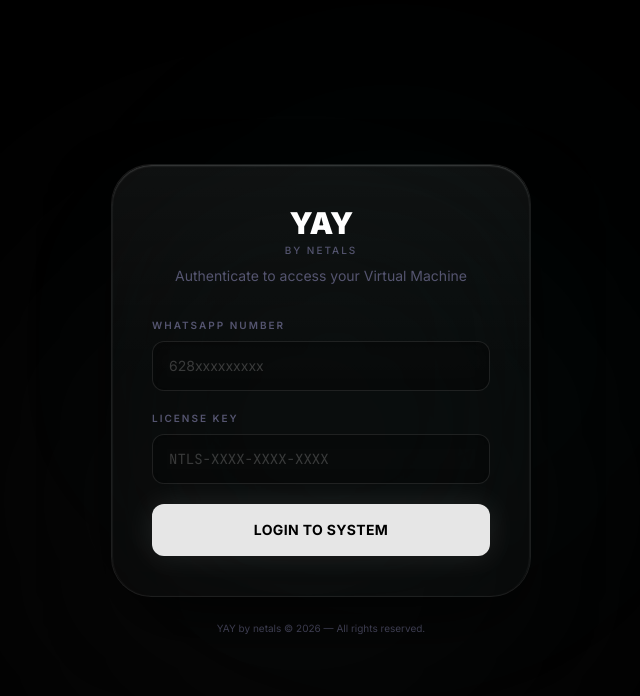
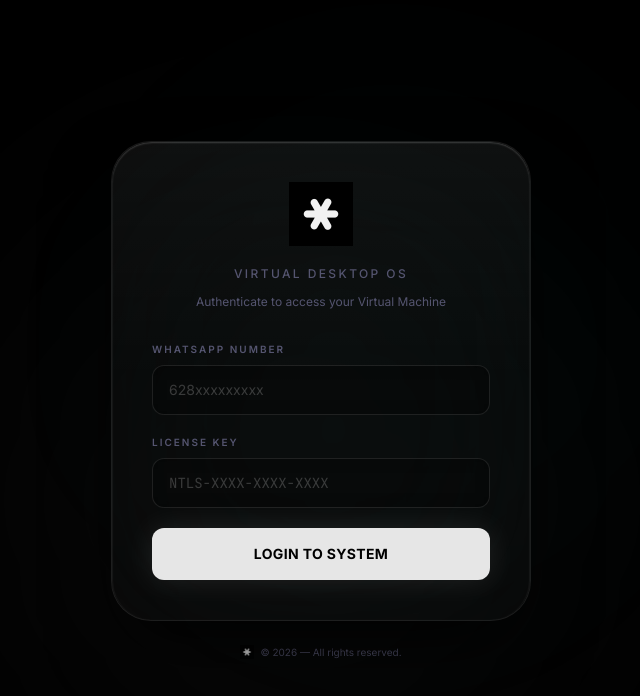
Before and after one commit to ansea-wav/Wibots, a Next.js app: page / in a window 1280 px wide. Shown: the top 696 px of the page, without its empty margins (319-959 px from the left). Built offline with nearby package versions, Linux system fonts and the light colour scheme; no server answers.

Commit message:
design: replace YAY text logo with premium white and color icon assets

```diff
--- a/src/components/AssistantBubble.tsx
+++ b/src/components/AssistantBubble.tsx
@@ -269,7 +269,10 @@
               <div className="absolute -bottom-0.5 -right-0.5 w-3 h-3 rounded-full bg-[var(--neon-green)] border-2 border-black" />
             </div>
             <div>
-              <div className="text-xs text-[var(--neon-green)] uppercase tracking-[0.15em] font-black">YAY Assistant</div>
+              <div className="flex items-center gap-1.5">
+                <img src="/logo-color.png" alt="Logo" style={{ height: '14px', width: 'auto' }} />
+                <span className="text-xs text-[var(--neon-green)] uppercase tracking-[0.15em] font-black">Assistant</span>
+              </div>
               <div className="text-[10px] text-[var(--text-tertiary)]">Interactive Onboarding</div>
             </div>
           </div>
@@ -375,7 +378,10 @@
                 <div className="absolute -bottom-0.5 -right-0.5 w-2.5 h-2.5 rounded-full bg-[var(--neon-green)] border border-black" />
               </div>
               <div>
-                <div className="text-[11px] text-[var(--neon-green)] uppercase tracking-[0.15em] font-black">YAY Assistant</div>
+                <div className="flex items-center gap-1.5">
+                  <img src="/logo-color.png" alt="Logo" style={{ height: '13px', width: 'auto' }} />
+                  <span className="text-[11px] text-[var(--neon-green)] uppercase tracking-[0.15em] font-black">Assistant</span>
+                </div>
                 <div className="text-[9px] text-[var(--text-tertiary)]">Pencarian & Informasi Fitur</div>
               </div>
             </div>
--- a/src/components/DesktopEnvironment.tsx
+++ b/src/components/DesktopEnvironment.tsx
@@ -616,12 +616,10 @@
 
           <div className="relative text-center max-w-lg px-6 z-10 space-y-6"
             style={{ animation: 'bootFadeIn 1s var(--ease-spring) both' }}>
-            <div className="w-20 h-20 mx-auto bg-gradient-to-tr from-[var(--neon-green)] to-[var(--neon-green-dim)] rounded-[2rem] flex items-center justify-center shadow-[0_0_50px_rgba(57,255,20,0.3)] mb-6 animate-pulse">
-              <i className="fi fi-rr-rocket text-[32px] text-black flex items-center justify-center" />
-            </div>
+            <img src="/logo-white.png" alt="Logo" className="h-24 w-auto mx-auto mb-6 drop-shadow-[0_0_20px_rgba(255,255,255,0.25)] animate-pulse" />
 
             <h1 className="text-4xl sm:text-5xl font-black text-white tracking-tight leading-none">
-              Selamat datang di <span className="text-[var(--neon-green)] filter drop-shadow-[0_0_15px_rgba(57,255,20,0.5)]">YAY</span>
+              Selamat datang
             </h1>
 
             <p className="text-[var(--text-secondary)] text-sm sm:text-base max-w-md mx-auto leading-relaxed">
--- a/src/components/DockMenu.tsx
+++ b/src/components/DockMenu.tsx
@@ -81,16 +81,7 @@
           }`}
         >
           {/* YAY Logo as grid icon */}
-          <div className="flex flex-col items-center justify-center gap-[3px]">
-            <div className="flex gap-[3px]">
-              <div className="w-[5px] h-[5px] rounded-[2px] bg-[var(--neon-green)] transition-colors" />
-              <div className="w-[5px] h-[5px] rounded-[2px] bg-[var(--neon-green)] transition-colors" style={{ opacity: 0.7 }} />
-            </div>
-            <div className="flex gap-[3px]">
-              <div className="w-[5px] h-[5px] rounded-[2px] bg-[var(--neon-green)] transition-colors" style={{ opacity: 0.7 }} />
-              <div className="w-[5px] h-[5px] rounded-[2px] bg-[var(--neon-green)] transition-colors" />
-            </div>
-          </div>
+          <img src="/logo-color.png" alt="Menu" style={{ height: '24px', width: 'auto', filter: 'drop-shadow(0 2px 4px rgba(0,0,0,0.25))' }} />
         </button>
       </div>
     </div>
--- a/src/components/LoginGate.tsx
+++ b/src/components/LoginGate.tsx
@@ -79,14 +79,12 @@
           <div className="absolute inset-0 rounded-[2.5rem] shadow-[inset_0_1px_2px_rgba(255,255,255,0.2)] -z-10 pointer-events-none"></div>
           <div className="absolute top-0 left-0 right-0 h-1/2 bg-gradient-to-b from-white/[0.04] to-transparent -z-10 pointer-events-none"></div>
           {/* Header */}
-          <div className="text-center mb-8">
-            <h1 className="text-3xl font-black text-white tracking-tight">
-              YAY
-            </h1>
-            <div className="text-[10px] text-[var(--text-tertiary)] uppercase tracking-[0.2em] font-medium mt-0.5">
-              by netals
-            </div>
-            <p className="text-[var(--text-tertiary)] text-sm mt-2">
+          <div className="text-center mb-8 flex flex-col items-center justify-center">
+            <img src="/logo-white.png" alt="Logo" className="h-16 w-auto mb-4 opacity-95" />
+            <p className="text-[var(--text-tertiary)] text-xs uppercase tracking-[0.2em] font-medium mt-1">
+              Virtual Desktop OS
+            </p>
+            <p className="text-[var(--text-tertiary)] text-xs mt-3">
               Authenticate to access your Virtual Machine
             </p>
           </div>
@@ -149,8 +147,9 @@
         </div>
 
         {/* Footer */}
-        <div className="text-center mt-6 text-[10px] text-[var(--text-tertiary)]">
-          YAY by netals © 2026 — All rights reserved.
+        <div className="text-center mt-6 text-[10px] text-[var(--text-tertiary)] flex items-center justify-center gap-1.5 opacity-60">
+          <img src="/logo-white.png" alt="Logo" className="h-3.5 w-auto" />
+          <span>© 2026 — All rights reserved.</span>
         </div>
       </div>
     </div>
--- a/src/components/OnboardingScreen.tsx
+++ b/src/components/OnboardingScreen.tsx
@@ -41,10 +41,8 @@
         <div className="absolute inset-0 bg-gradient-to-b from-[var(--accent-primary)]/10 to-transparent pointer-events-none" />
 
         <div className="relative z-10 text-center mb-6">
-          <div className="w-16 h-16 mx-auto bg-gradient-to-tr from-[var(--accent-primary)] to-[var(--accent-hover)] rounded-2xl flex items-center justify-center shadow-lg shadow-[var(--accent-primary)]/20 mb-4">
-            <i className="fi fi-rr-rocket text-[28px] text-white flex items-center justify-center"></i>
-          </div>
-          <h2 className="text-2xl font-bold text-white mb-2">Welcome to YAY</h2>
+          <img src="/logo-white.png" alt="Logo" className="h-16 w-auto mx-auto mb-4 opacity-95" />
+          <h2 className="text-2xl font-bold text-white mb-2">Welcome</h2>
           <p className="text-sm text-[var(--text-tertiary)]">
             To get started, please paste your WhatsApp Group invite link below. The bot will use this as your primary group.
           </p>
--- a/src/components/StartMenu.tsx
+++ b/src/components/StartMenu.tsx
@@ -86,7 +86,7 @@
       {/* Header */}
       <div className="px-5 pt-5 pb-3">
         <div className="flex items-center gap-2 mb-1">
-          <span className="text-lg font-black tracking-tight text-white">YAY</span>
+          <img src="/logo-color.png" alt="Logo" style={{ height: '22px', width: 'auto' }} />
           <span className="text-[9px] text-[var(--text-tertiary)] uppercase tracking-[0.15em] font-medium mt-1">{t('menu')}</span>
         </div>
       </div>
@@ -266,8 +266,7 @@
       <div className="h-px bg-[var(--border-subtle)]" />
       <div className="px-5 py-3 flex items-center justify-between">
         <div className="flex items-center gap-2">
-          <span className="text-sm font-black text-white tracking-tight">YAY</span>
-          <span className="text-[8px] text-[var(--text-tertiary)] uppercase tracking-wider">by netals</span>
+          <img src="/logo-color.png" alt="Logo" style={{ height: '18px', width: 'auto' }} />
         </div>
         <span className="text-[9px] text-[var(--text-tertiary)] font-mono">v2.0</span>
       </div>
--- a/src/components/StatusBar.tsx
+++ b/src/components/StatusBar.tsx
@@ -53,12 +53,9 @@
     >
       {/* Left: System Info */}
       <div className="flex items-center gap-4">
-        <span className="font-black text-white tracking-tight text-[11px]">
-          YAY
-        </span>
-        <span className="hidden sm:inline text-[8px] text-[var(--text-tertiary)] uppercase tracking-wider font-medium">
-          by netals
-        </span>
+        <div className="flex items-center py-0.5">
+          <img src="/logo-color.png" alt="Logo" style={{ height: '16px', width: 'auto' }} />
+        </div>
         <span className="hidden sm:inline text-[var(--text-tertiary)]">|</span>
         <span className="hidden md:inline text-[var(--text-secondary)] text-[10px]">
           {userId}
```
Also changed, not shown: public/logo-color.png (added), public/logo-white.png (added).
